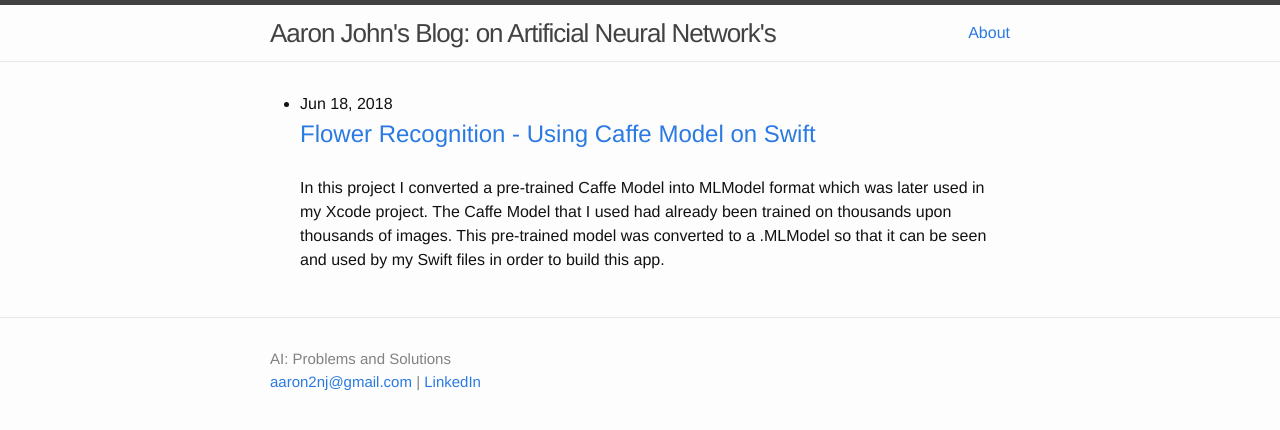
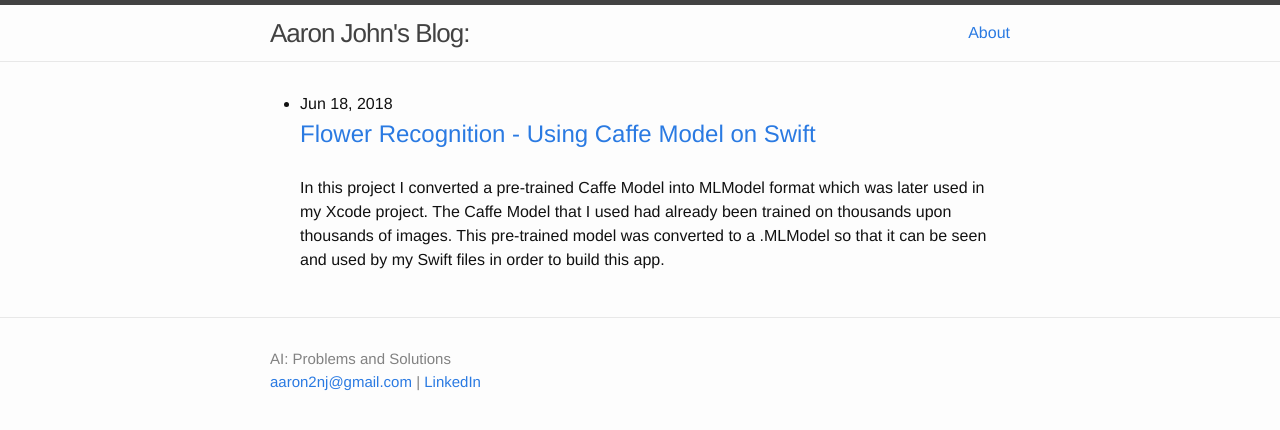
Before and after one commit to alexalwks2/aaronjohn2.github.io, a Jekyll site: the page built from index.html, in a window 1280 px wide. Shown: the top 430 px of the page. Built offline with Jekyll 4.4.1, drawn with Linux system fonts in a browser that asks for light colours.

Commit message:
Update _config.yml

```diff
--- a/_config.yml
+++ b/_config.yml
@@ -9,7 +9,7 @@
 title: Aaron John's Blog
 email: aaron2nj@gmail.com
 description: "AI: Problems and Solutions"
-topics: "on Artificial Neural Network's"
+topics: ""
 baseurl: "" # the subpath of your site, e.g. /blog
 url: "http://aaronjohn2.github.io" # the base hostname & protocol for your site
 twitter_username: aaron2john
```
